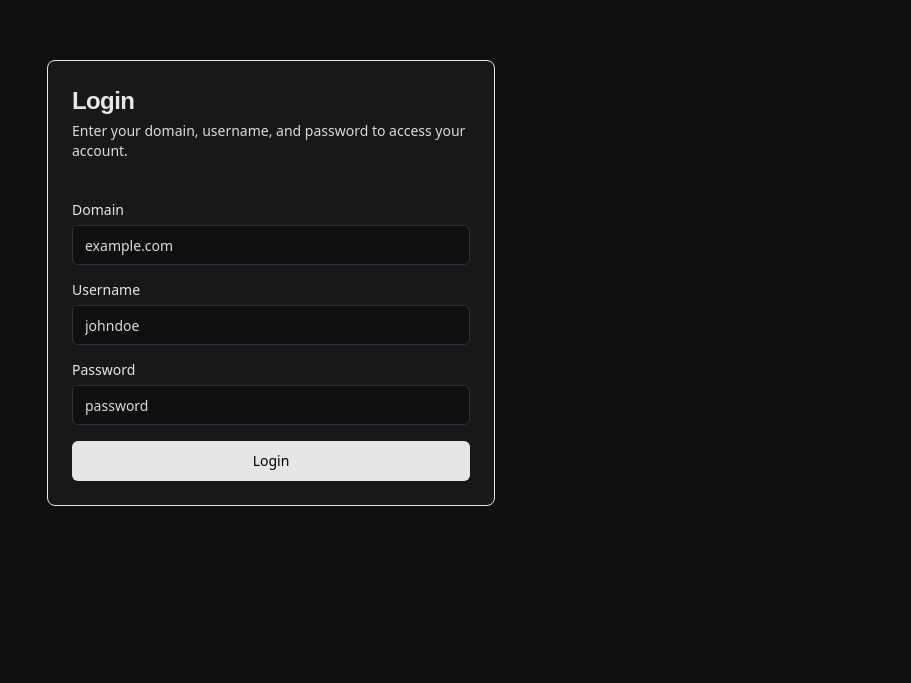
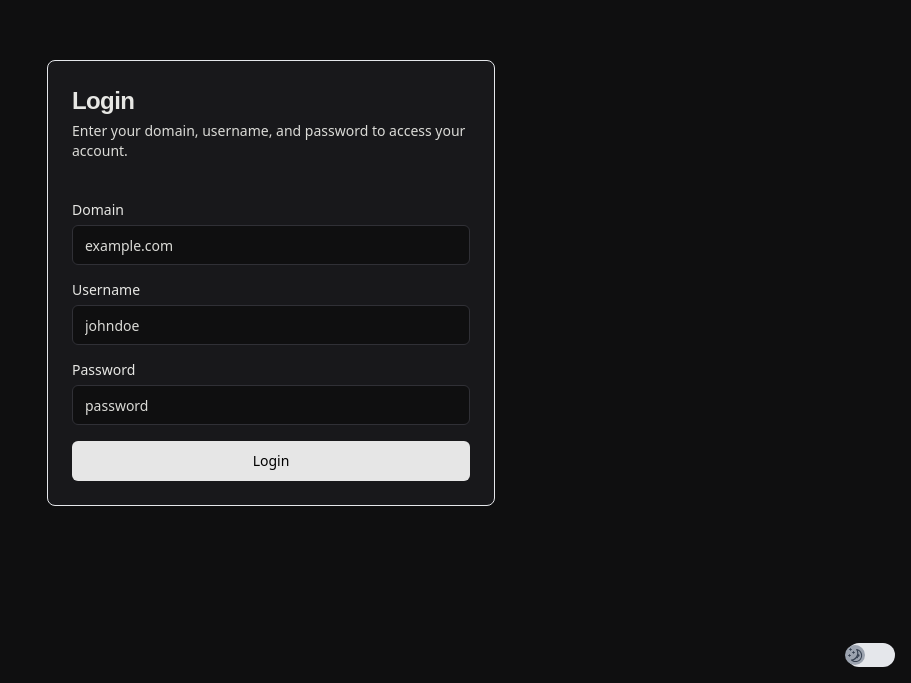
Before and after one commit to DenizOrsel/qcs, a Next.js app: page /login in a window 1280 px wide. Shown: the part 117-800 px from the top of the page, without its empty margins (369-1280 px from the left). Built offline with nearby package versions, Linux system fonts and the light colour scheme.

Commit message:
add dark light mode switch across app

```diff
--- a/components/DarkModeToggle.js
+++ b/components/DarkModeToggle.js
@@ -1,13 +1,14 @@
 import { useEffect, useState } from "react";
+import { SunIcon, MoonIcon } from "@radix-ui/react-icons";
 
 export default function DarkModeToggle() {
   const [darkMode, setDarkMode] = useState(false);
 
   useEffect(() => {
+    const theme = localStorage.getItem("theme");
     if (
-      localStorage.getItem("theme") === "dark" ||
-      (!("theme" in localStorage) &&
-        window.matchMedia("(prefers-color-scheme: dark)").matches)
+      theme === "dark" ||
+      (!theme && window.matchMedia("(prefers-color-scheme: dark)").matches)
     ) {
       document.documentElement.classList.add("dark");
       setDarkMode(true);
@@ -28,8 +29,23 @@ export default function DarkModeToggle() {
   };
 
   return (
-    <button onClick={toggleDarkMode}>
-      {darkMode ? "Switch to Dark Mode" : "Switch to Light Mode"}
-    </button>
+    <div className="flex justify-end items-end absolute right-0 bottom-0 mr-4 mb-4 z-50">
+      <button
+        onClick={toggleDarkMode}
+        className="flex items-center justify-center w-12 h-6 p-1 bg-gray-200 rounded-full dark:bg-gray-600 focus:outline-none"
+      >
+        <span
+          className={`${
+            darkMode ? "translate-x-4" : "-translate-x-4"
+          } w-5 h-5 transform bg-gray-400 rounded-full transition-transform flex items-center justify-center`}
+        >
+          {darkMode ? (
+            <SunIcon className="text-white" />
+          ) : (
+            <MoonIcon className="text-gray-700" />
+          )}
+        </span>
+      </button>
+    </div>
   );
 }
--- /dev/null
+++ b/context/DarkModeContext.js
@@ -0,0 +1,41 @@
+import { createContext, useContext, useEffect, useState } from "react";
+
+const DarkModeContext = createContext();
+
+export function DarkModeProvider({ children }) {
+  const [darkMode, setDarkMode] = useState(false);
+
+  useEffect(() => {
+    const theme = localStorage.getItem("theme");
+    if (
+      theme === "dark" ||
+      (!theme && window.matchMedia("(prefers-color-scheme: dark)").matches)
+    ) {
+      document.documentElement.classList.add("dark");
+      setDarkMode(true);
+    } else {
+      document.documentElement.classList.remove("dark");
+    }
+  }, []);
+
+  const toggleDarkMode = () => {
+    setDarkMode((prevMode) => !prevMode);
+    if (darkMode) {
+      document.documentElement.classList.remove("dark");
+      localStorage.setItem("theme", "light");
+    } else {
+      document.documentElement.classList.add("dark");
+      localStorage.setItem("theme", "dark");
+    }
+  };
+
+  return (
+    <DarkModeContext.Provider value={{ darkMode, toggleDarkMode }}>
+      {children}
+    </DarkModeContext.Provider>
+  );
+}
+
+export function useDarkMode() {
+  return useContext(DarkModeContext);
+}
--- a/pages/_app.js
+++ b/pages/_app.js
@@ -1,7 +1,8 @@
 import { Manrope } from "next/font/google";
 import { cn } from "@/lib/utils";
 import "@/styles/globals.css";
-
+import { DarkModeProvider } from "@/context/DarkModeContext";
+import DarkModeToggle from "@/components/DarkModeToggle";
 
 const fontHeading = Manrope({
   subsets: ["latin"],
@@ -17,12 +18,14 @@ const fontBody = Manrope({
 
 export default function App({ Component, pageProps }) {
   return (
-    <div className={cn(
-          'antialiased',
-          fontHeading.variable,
-          fontBody.variable
-        )}>
-      <Component {...pageProps} />
-    </div>
+    <DarkModeProvider>
+      <div
+        className={cn("antialiased", fontHeading.variable, fontBody.variable)}
+      >
+        <DarkModeToggle />
+
+        <Component {...pageProps} />
+      </div>
+    </DarkModeProvider>
   );
 }
--- a/pages/index.js
+++ b/pages/index.js
@@ -1,7 +1,6 @@
 import Link from "next/link";
 import { Inter } from "next/font/google";
 import { Button } from "@/components/ui/button";
-import DarkModeToggle from "@/components/DarkModeToggle";
 
 const inter = Inter({ subsets: ["latin"] });
 
@@ -33,7 +32,6 @@ export default function Home() {
             <Button className="flex items-center justify-center">Login</Button>
           </Link>
         </div>
-      <DarkModeToggle />
       </main>
   );
 }
```
Lines whose indentation alone changed are shown as unchanged.
